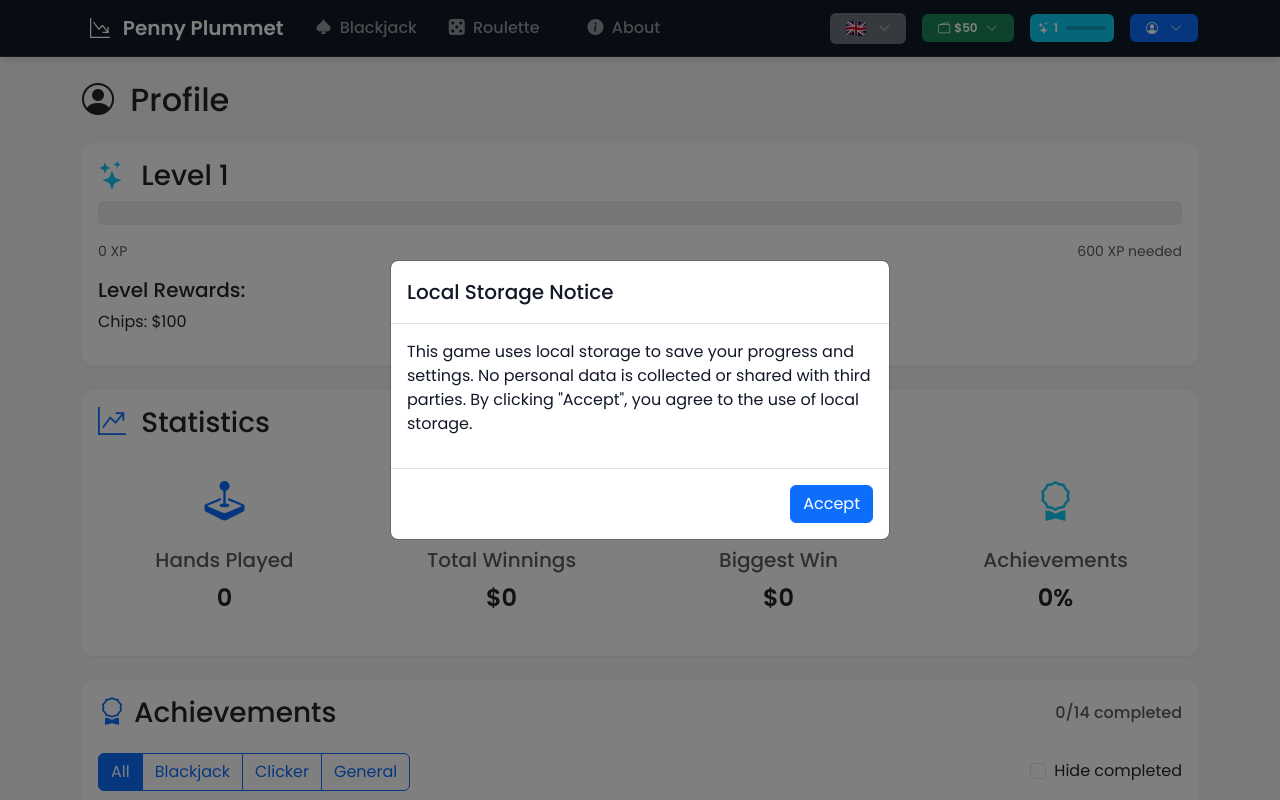
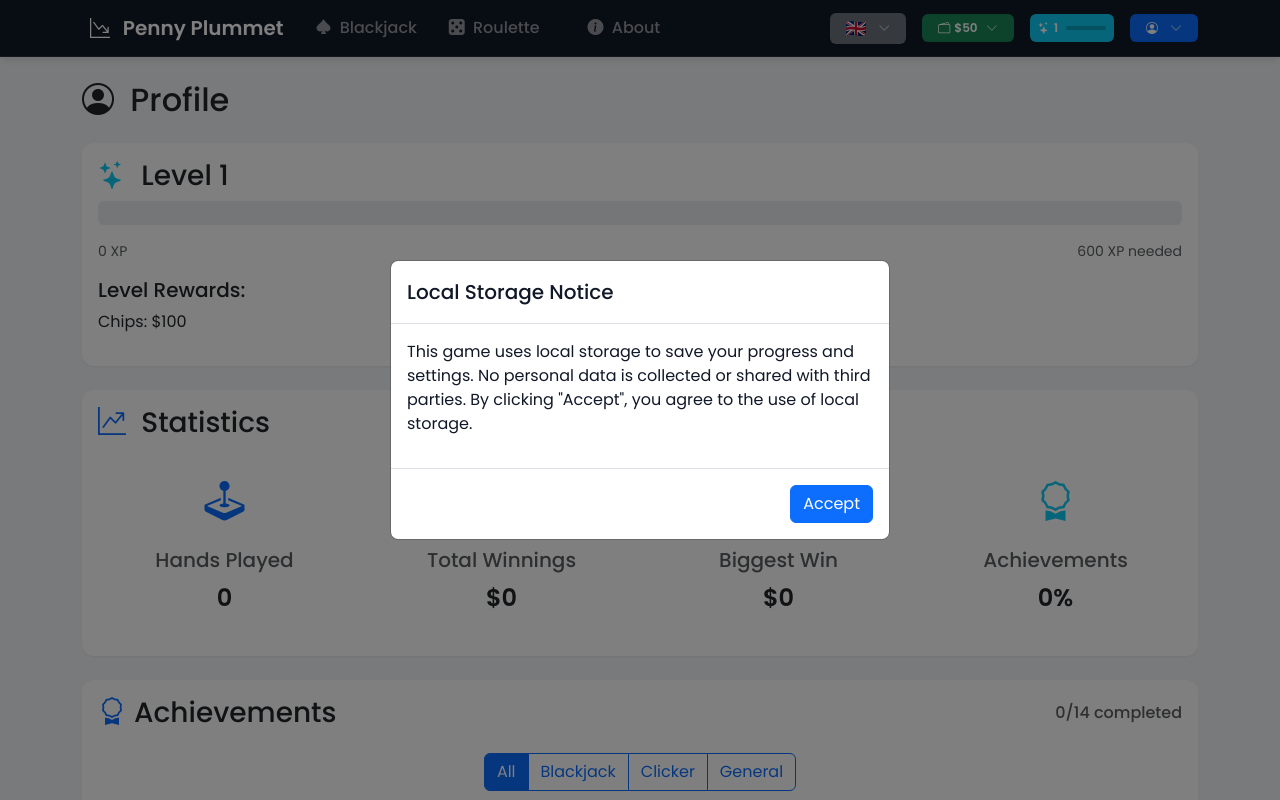
Before and after one commit to benceb2/penny-plummet, a Vue app: page /profile in a window 1280 px wide. Shown: the top 800 px of the page. Built offline with nearby package versions, Linux system fonts and the light colour scheme.

Commit message:
ad unclaimed only filter

```diff
--- a/src/views/ProfileView.vue
+++ b/src/views/ProfileView.vue
@@ -14,6 +14,7 @@ const achievementStore = useAchievementStore();
 
 const selectedCategory = ref('all');
 const hideCompleted = ref(false);
+const showUnclaimed = ref(true);
 
 const { currentLevel, levelProgress, achievements } = achievementStore;
 const userStats = userStore.stats;
@@ -27,6 +28,10 @@ const filteredAchievements = computed(() => {
 
   if (hideCompleted.value) {
     filtered = filtered.filter(a => !a.completed);
+  }
+
+  if (showUnclaimed.value) {
+    filtered = filtered.filter(a => a.completed && !a.claimed);
   }
 
   return filtered;
@@ -69,7 +74,6 @@ onMounted(() => {
 watch([selectedCategory, hideCompleted], () => {
   goToPage(1) // Reset to first page when filters change
 })
-
 </script>
 
 <template>
@@ -171,8 +175,11 @@ watch([selectedCategory, hideCompleted], () => {
 
         <!-- Filters -->
         <div class="row gy-3 pb-3 mb-4 border-bottom align-items-center">
-          <div class="col-12 col-md-auto">
-            <div class="btn-group w-100 w-md-auto">
+          <!-- Filters -->
+          <div class="pb-3 mb-4 border-bottom">
+            <!-- Category Buttons Row -->
+            <div class="d-flex justify-content-center mb-4">
+              <div class="btn-group" role="group">
                 <button
                   v-for="category in ['all', 'blackjack', 'clicker', 'general']"
                   :key="category"
@@ -183,7 +190,9 @@ watch([selectedCategory, hideCompleted], () => {
                 </button>
               </div>
             </div>
-          <div class="col-12 col-md-auto ms-md-auto">
+
+            <!-- Checkboxes Row -->
+            <div class="d-flex justify-content-center gap-4 mb-3">
               <div class="form-check">
                 <input
                   type="checkbox"
@@ -193,6 +202,17 @@ watch([selectedCategory, hideCompleted], () => {
                 <label class="form-check-label" for="hideCompleted">
                   Hide completed
                 </label>
+              </div>
+              <div class="form-check">
+                <input
+                  type="checkbox"
+                  class="form-check-input"
+                  id="showUnclaimed"
+                  v-model="showUnclaimed">
+                <label class="form-check-label" for="showUnclaimed">
+                  Show only unclaimed
+                </label>
+              </div>
             </div>
           </div>
         </div>
```
Lines whose indentation alone changed are shown as unchanged.
